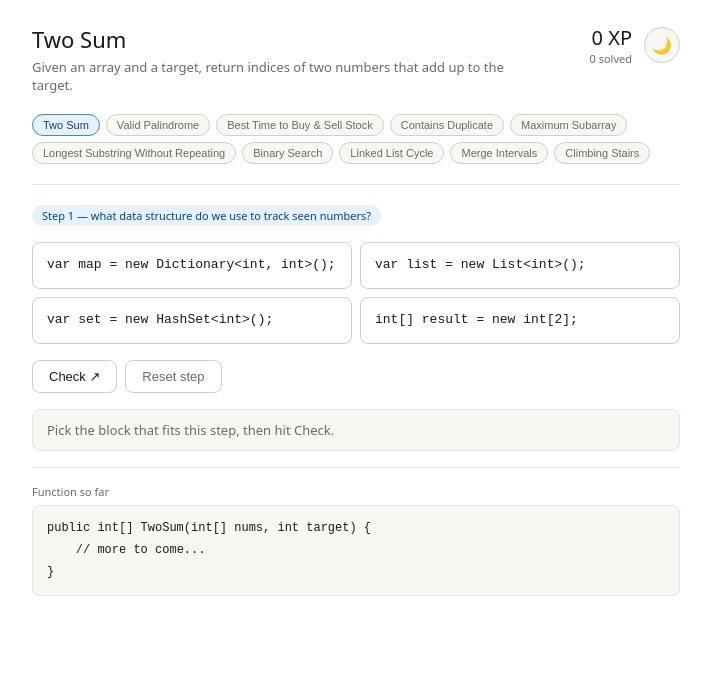
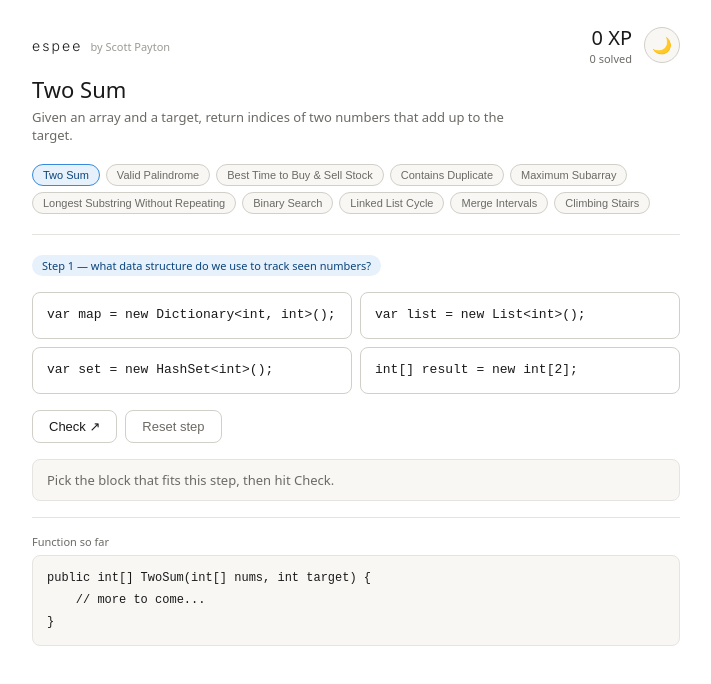
Before and after one commit to scottzero/espee, a React (Vite) app: page / in a window 1280 px wide. Shown: the top 684 px of the page, without its empty margins (284-995 px from the left). Built offline with nearby package versions, Linux system fonts and the light colour scheme.

Commit message:
add header

```diff
--- a/src/App.tsx
+++ b/src/App.tsx
@@ -48,16 +48,22 @@ export default function App() {
       <div style={{
         display: 'flex',
         justifyContent: 'space-between',
-        alignItems: 'flex-start',
-        marginBottom: '20px',
+        alignItems: 'center',
+        marginBottom: '8px',
       }}>
-        <div>
-          <h1 style={{ margin: 0, fontSize: '22px', fontWeight: 500, color: 'var(--text-primary)' }}>
-            {currentProblem.title}
-          </h1>
-          <p style={{ margin: '4px 0 0', fontSize: '13px', color: 'var(--text-secondary)', maxWidth: '480px' }}>
-            {currentProblem.subtitle}
-          </p>
+        <div style={{ display: 'flex', alignItems: 'baseline', gap: '8px' }}>
+<span style={{
+            fontSize: '14px',
+            fontWeight: 300,
+            letterSpacing: '0.15em',
+            color: 'var(--text-primary)',
+            fontFamily: 'Inter, system-ui, sans-serif',
+          }}>
+            espee
+          </span>
+          <span style={{ fontSize: '11px', color: 'var(--text-muted)' }}>
+            by Scott Payton
+          </span>
         </div>
         <div style={{ display: 'flex', alignItems: 'center', gap: '12px' }}>
           <div style={{ textAlign: 'right' }}>
@@ -86,6 +92,15 @@ export default function App() {
             {dark ? '☀️' : '🌙'}
           </button>
         </div>
+      </div>
+
+      <div style={{ marginBottom: '20px' }}>
+        <h1 style={{ margin: 0, fontSize: '22px', fontWeight: 500, color: 'var(--text-primary)' }}>
+          {currentProblem.title}
+        </h1>
+        <p style={{ margin: '4px 0 0', fontSize: '13px', color: 'var(--text-secondary)', maxWidth: '480px' }}>
+          {currentProblem.subtitle}
+        </p>
       </div>
 
       <div style={{
--- a/src/index.css
+++ b/src/index.css
@@ -1,3 +1,4 @@
+@import url('https://fonts.googleapis.com/css2?family=Inter:wght@300;400;500&display=swap');
 :root {
   --bg: #ffffff;
   --bg-secondary: #f8f7f4;
```
